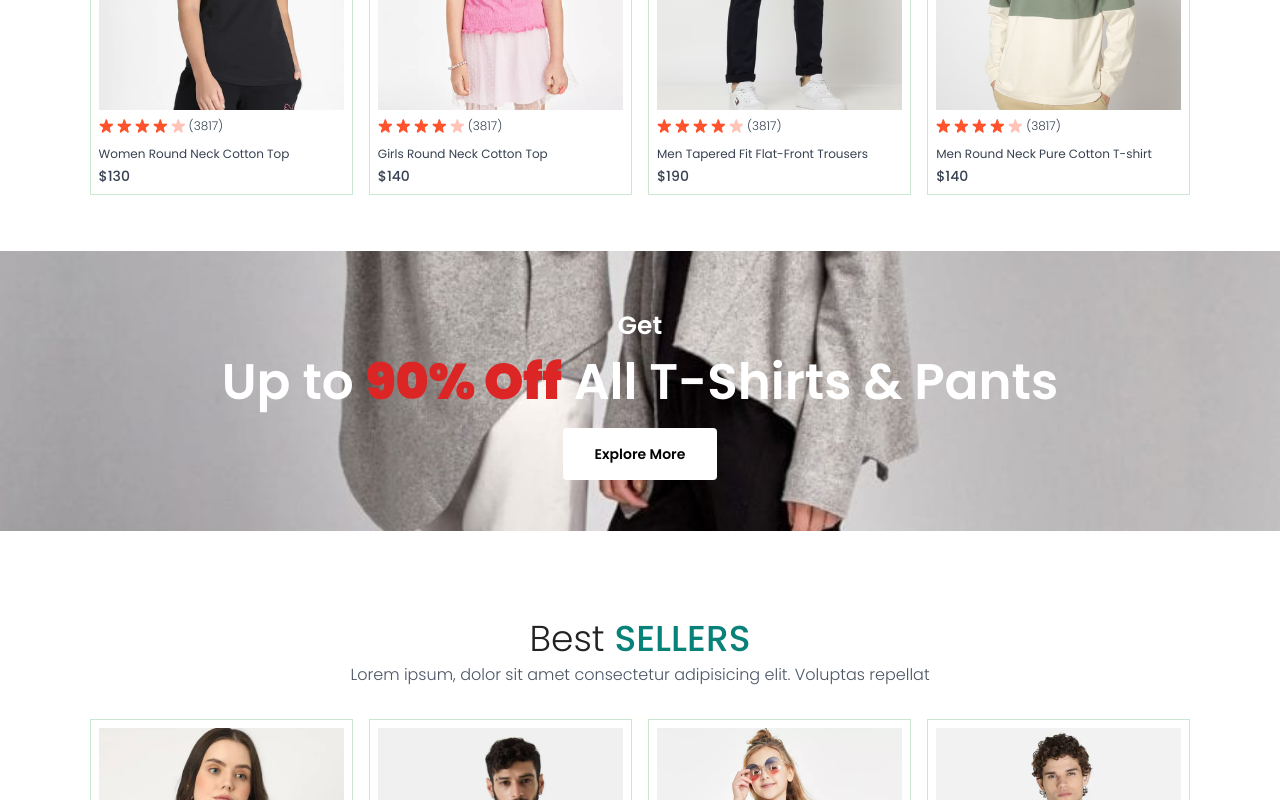
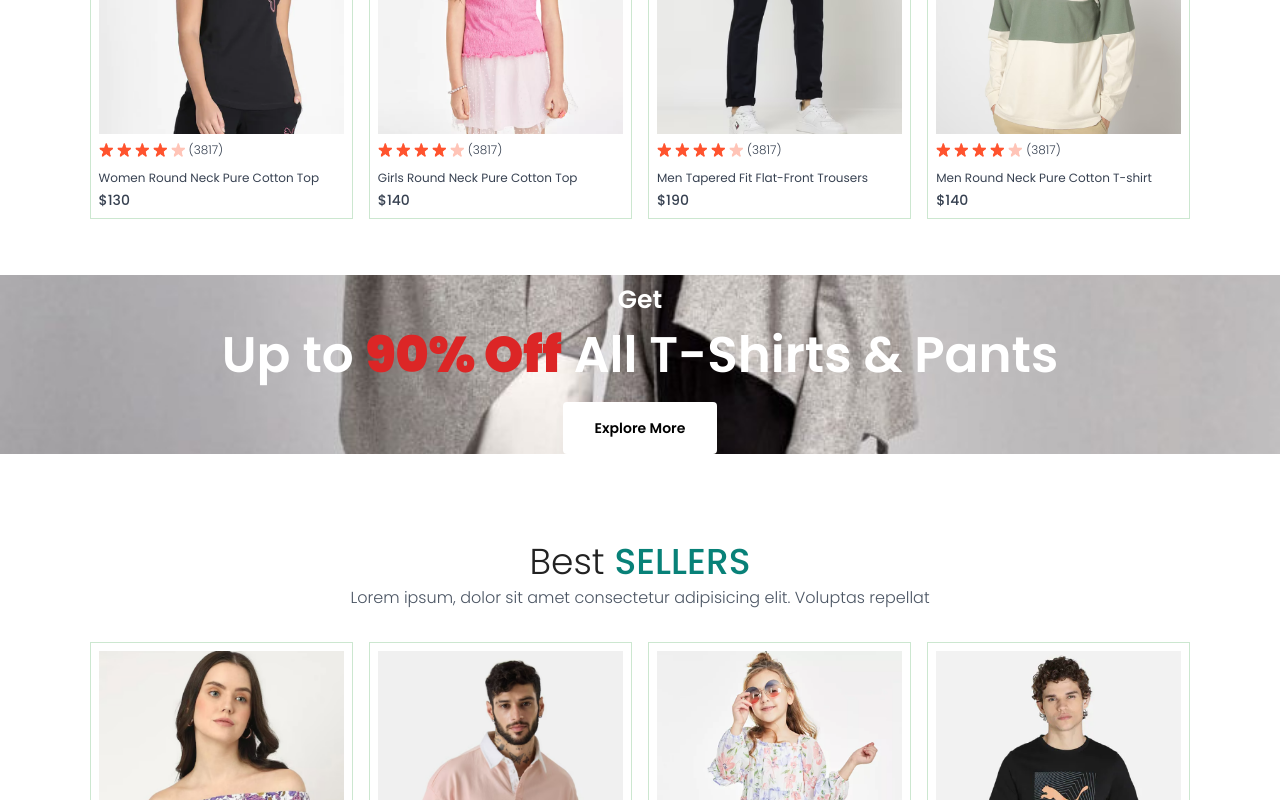
Before and after one commit to Murali3824/E-COMMERCE-MERNSTACK-PROJECT, a React (Vite) app in the folder frontend/: page / in a window 1280 px wide. Shown: the part 1360-2160 px from the top of the page. Built offline with nearby package versions, Linux system fonts and the light colour scheme.

Commit message:
frontend commited

```diff
--- a/frontend/src/assets/assets.js
+++ b/frontend/src/assets/assets.js
@@ -90,7 +90,7 @@ import b1_img from './b1.jpg'
 import b2_img from './b2.jpg'
 import b3_img from './b3.jpg'
 import b4_img from './b4.jpg'
-import b4_1_img from './b4.1.jpg'
+import b4_1_img from './b4.2.jpg'
 import b7_img from './b7.jpg'
 import b7_1_img from './b7.1.jpg'
 import b7_2_img from './b7.2.jpg'
@@ -150,7 +150,7 @@ export const assets = {
 export const products = [
     {
         _id: "aaaaa",
-        name: "Women Round Neck Cotton Top",
+        name: "Women Round Neck Pure Cotton Top",
         description: "A lightweight, usually knitted, pullover shirt, close-fitting and with a round neckline and short sleeves, worn as an undershirt or outer garment.",
         price: 100,
         image: [p_img1],
@@ -174,7 +174,7 @@ export const products = [
     },
     {
         _id: "aaaac",
-        name: "Girls Round Neck Cotton Top",
+        name: "Girls Round Neck Pure Cotton Top",
         description: "A lightweight, usually knitted, pullover shirt, close-fitting and with a round neckline and short sleeves, worn as an undershirt or outer garment.",
         price: 220,
         image: [p_img3],
@@ -198,7 +198,7 @@ export const products = [
     },
     {
         _id: "aaaae",
-        name: "Women Round Neck Cotton Top",
+        name: "Women Round Neck Pure Cotton Top",
         description: "A lightweight, usually knitted, pullover shirt, close-fitting and with a round neckline and short sleeves, worn as an undershirt or outer garment.",
         price: 130,
         image: [p_img5],
@@ -210,7 +210,7 @@ export const products = [
     },
     {
         _id: "aaaaf",
-        name: "Girls Round Neck Cotton Top",
+        name: "Girls Round Neck Pure Cotton Top",
         description: "A lightweight, usually knitted, pullover shirt, close-fitting and with a round neckline and short sleeves, worn as an undershirt or outer garment.",
         price: 140,
         image: [p_img6],
@@ -246,7 +246,7 @@ export const products = [
     },
     {
         _id: "aaaai",
-        name: "Girls Round Neck Cotton Top",
+        name: "Girls Round Neck Pure Cotton Top",
         description: "A lightweight, usually knitted, pullover shirt, close-fitting and with a round neckline and short sleeves, worn as an undershirt or outer garment.",
         price: 100,
         image: [p_img9],
@@ -294,7 +294,7 @@ export const products = [
     },
     {
         _id: "aaaam",
-        name: "Women Round Neck Cotton Top",
+        name: "Women Round Neck Pure Cotton Top",
         description: "A lightweight, usually knitted, pullover shirt, close-fitting and with a round neckline and short sleeves, worn as an undershirt or outer garment.",
         price: 130,
         image: [p_img13],
@@ -330,7 +330,7 @@ export const products = [
     },
     {
         _id: "aaaap",
-        name: "Girls Round Neck Cotton Top",
+        name: "Girls Round Neck Pure Cotton Top",
         description: "A lightweight, usually knitted, pullover shirt, close-fitting and with a round neckline and short sleeves, worn as an undershirt or outer garment.",
         price: 170,
         image: [p_img16],
@@ -438,7 +438,7 @@ export const products = [
     },
     {
         _id: "aaaay",
-        name: "Girls Round Neck Cotton Top",
+        name: "Girls Round Neck Pure Cotton Top",
         description: "A lightweight, usually knitted, pullover shirt, close-fitting and with a round neckline and short sleeves, worn as an undershirt or outer garment.",
         price: 190,
         image: [p_img25],
@@ -462,7 +462,7 @@ export const products = [
     },
     {
         _id: "aaaba",
-        name: "Girls Round Neck Cotton Top",
+        name: "Girls Round Neck Pure Cotton Top",
         description: "A lightweight, usually knitted, pullover shirt, close-fitting and with a round neckline and short sleeves, worn as an undershirt or outer garment.",
         price: 200,
         image: [p_img27],
@@ -486,7 +486,7 @@ export const products = [
     },
     {
         _id: "aaabc",
-        name: "Women Round Neck Cotton Top",
+        name: "Women Round Neck Pure Cotton Top",
         description: "A lightweight, usually knitted, pullover shirt, close-fitting and with a round neckline and short sleeves, worn as an undershirt or outer garment.",
         price: 210,
         image: [p_img29],
@@ -498,7 +498,7 @@ export const products = [
     },
     {
         _id: "aaabd",
-        name: "Girls Round Neck Cotton Top",
+        name: "Girls Round Neck Pure Cotton Top",
         description: "A lightweight, usually knitted, pullover shirt, close-fitting and with a round neckline and short sleeves, worn as an undershirt or outer garment.",
         price: 240,
         image: [p_img30],
@@ -534,7 +534,7 @@ export const products = [
     },
     {
         _id: "aaabg",
-        name: "Girls Round Neck Cotton Top",
+        name: "Girls Round Neck Pure Cotton Top",
         description: "A lightweight, usually knitted, pullover shirt, close-fitting and with a round neckline and short sleeves, worn as an undershirt or outer garment.",
         price: 230,
         image: [p_img33],
@@ -546,7 +546,7 @@ export const products = [
     },
     {
         _id: "aaabh",
-        name: "Women Round Neck Cotton Top",
+        name: "Women Round Neck Pure Cotton Top",
         description: "A lightweight, usually knitted, pullover shirt, close-fitting and with a round neckline and short sleeves, worn as an undershirt or outer garment.",
         price: 260,
         image: [p_img34],
@@ -582,7 +582,7 @@ export const products = [
     },
     {
         _id: "aaabk",
-        name: "Women Round Neck Cotton Top",
+        name: "Women Round Neck Pure Cotton Top",
         description: "A lightweight, usually knitted, pullover shirt, close-fitting and with a round neckline and short sleeves, worn as an undershirt or outer garment.",
         price: 250,
         image: [p_img37],
--- a/frontend/src/components/Discount.jsx
+++ b/frontend/src/components/Discount.jsx
@@ -3,7 +3,7 @@ import { assets } from '../assets/assets';
 
 const Discount = () => {
     return (
-        <div className='flex flex-col justify-center items-center text-center my-14  w-full h-[35vh] bg-cover bg-center' style={{ backgroundImage: `url(${assets.b4_img})` }}>
+        <div className='flex flex-col justify-center items-center text-center my-14  w-full h-max-[35vh] bg-cover bg-center' style={{ backgroundImage: `url(${assets.b4_1_img})` }}>
                 <div className='leading-snug p-1'>
                     <p className='text-white text-[20px] md:text-[25px] font-semibold py-1'>Get</p>
                     <b className='text-white text-[40px] md:text-[50px] font-semibold py-2.5'>Up to <b className='text-red-600'>90% Off</b> All T-Shirts & Pants</b>
--- a/frontend/src/components/Hero.jsx
+++ b/frontend/src/components/Hero.jsx
@@ -12,7 +12,7 @@ const Hero = () => {
             <div className=' w-full sm:w-1/2 flex flex-col gap-2 items-center justify-center pt-10 sm:py-0'>
                 <div className='flex flex-col gap-3'>
                     <b className='text-[#222] font-medium px-4 text-3xl lg:text-5xl'>Provided Discount</b>
-                    <b className='text-[#222] font-medium px-4 text-3xl lg:text-5xl'>On all <b><TextAnimi/></b> </b>
+                    <b className='text-[#222] font-medium px-4 text-3xl lg:text-5xl'>On all<b><TextAnimi/></b> </b>
                 </div>
                 <Link className=' cursor-pointer w-52  text-sm bg-cover bg-center  mt-5 p-2 text-[#088178]' style={{ backgroundImage: `url(${assets.button_bg})` }}>
                     <p className='text-center px-4 font-medium text-sm md:text-base'>Shop Now </p>
--- a/frontend/src/components/Navbar.jsx
+++ b/frontend/src/components/Navbar.jsx
@@ -67,7 +67,7 @@ const Navbar = () => {
                         <img src={assets.cross_icon} className=' w-[12px]' alt="" />
                     </div>
                     <NavLink onClick={()=>setVisible(false)} className='py-2 pl-6 ' to='/'>HOME</NavLink>
-                    <NavLink onClick={()=>setVisible(false)} className='py-2 pl-6 ' to='/collection'>COLLECTION</NavLink>
+                    <NavLink onClick={()=>setVisible(false)} className='py-2 pl-6 ' to='/shop'>SHOP</NavLink>
                     <NavLink onClick={()=>setVisible(false)} className='py-2 pl-6 ' to='/about'>ABOUT</NavLink>
                     <NavLink onClick={()=>setVisible(false)} className='py-2 pl-6 ' to='/contact'>CONTACT</NavLink>
                 </div>
--- a/frontend/src/components/NewsetterBox.jsx
+++ b/frontend/src/components/NewsetterBox.jsx
@@ -14,7 +14,7 @@ const NewsetterBox = () => {
             </p>
             <form onSubmit={onSubmitHandler} className='w-full sm:w-1/2 flex items-center gap-3 mx-auto my-6 border pl-3'>
                 <input className='w-full sm:flex-1 outline-none' type="email" placeholder='Enter your email' required />
-                <button  className='bg-black text-white text-xs px-10 py-4 ' type='submit'>Subscribe</button>
+                <button  className='bg-black text-white text-xs px-5 sm:px-10 py-4 ' type='submit'>Subscribe</button>
             </form>
         </div>
     );
--- a/frontend/src/main.jsx
+++ b/frontend/src/main.jsx
@@ -5,7 +5,7 @@ import './index.css'
 import ShopContextProvider from './context/ShopContext.jsx'
 
 createRoot(document.getElementById('root')).render(
-  <BrowserRouter >
+  <BrowserRouter >z
     <ShopContextProvider>
       <App />
     </ShopContextProvider>
--- a/frontend/src/pages/About.jsx
+++ b/frontend/src/pages/About.jsx
@@ -8,7 +8,7 @@ const About = () => {
         <div>
             <div className='leading-[54px] p-1 flex flex-col justify-center items-center text-center w-full h-[35vh] bg-cover bg-center' style={{ backgroundImage: `url(${assets.banner_img})` }}>
                 <p className='text-white text-[45px] md:text-[50px] font-semibold py-2.5'>#KnowUS</p>
-                <p className='text-white text-[14px] md:text-[16px] p-1 text-nowrap'>positive feelings about the ecommerce brand</p>
+                <p className='text-white text-[14px] md:text-[16px] p-1 text-wrap'>positive feelings about the ecommerce brand</p>
             </div>
             <div className='px-4 sm:px-[5vw] md:px-[6vw] lg:px-[7vw]'>
 
--- a/frontend/src/pages/Cart.jsx
+++ b/frontend/src/pages/Cart.jsx
@@ -45,7 +45,7 @@ const Cart = () => {
                                     <div>
                                         <p className='text-xs sm:text-lg font-medium'>{productData.name}</p>
                                         <div className='flex items-center gap-5 mt-2'>
-                                            <p>{currency}{productData.price * item.quantity}</p>
+                                            <p>{currency}{productData.price}</p>
                                             <p className='px-2 sm:px-3 sm:py-1 border rounded bg-gray-100'>{item.size}</p>
                                         </div>
                                     </div>
--- a/frontend/src/pages/Collection.jsx
+++ b/frontend/src/pages/Collection.jsx
@@ -85,7 +85,7 @@ const Collection = () => {
         <div>
             <div className='leading-[54px] p-1 flex flex-col justify-center items-center text-center w-full h-[35vh] bg-cover bg-center' style={{ backgroundImage: `url(${assets.banner2_img})` }}>
                     <p className='text-white text-[45px] md:text-[50px] font-semibold py-2.5'>#stayHOME</p>
-                    <p className='text-white text-[14px] md:text-[16px] p-1 text-nowrap'>Save more money with coupons & up to 70% off!</p>
+                    <p className='text-white text-[14px] md:text-[16px] p-1 text-wrap'>Save more money with coupons & up to 70% off!</p>
             </div>
             <div className='px-4 sm:px-[5vw] md:px-[6vw] lg:px-[7vw] flex flex-col sm:flex-row gap-1 sm:gap-10 pt-10 border-t'>
 
@@ -137,7 +137,7 @@ const Collection = () => {
                     <div className='flex justify-between text-2xl sm:text-3xl mb-4'>
                         <Title text1={'All'} text2={'COLLECTIONS'} />
                         {/* Product Sort  */}
-                        <select onChange={(e)=>setSortType(e.target.value)} className='border-2 border-gray-300 text-sm p-1 w-[100px]'>
+                        <select onChange={(e)=>setSortType(e.target.value)} className='border-2 border-gray-300 text-sm h-[30px] sm:h-auto p-1 w-[110px]'>
                             <option value="relavent">Relavent</option>
                             <option value="low-high">Low to High</option>
                             <option value="high-low">High to Low</option>
--- a/frontend/src/pages/Contact.jsx
+++ b/frontend/src/pages/Contact.jsx
@@ -8,7 +8,7 @@ const Contact = () => {
         <div>
             <div className='leading-[54px] p-1 flex flex-col justify-center items-center text-center w-full h-[35vh] bg-cover bg-center' style={{ backgroundImage: `url(${assets.banner3_img})` }}>
                     <p className='text-white text-[45px] md:text-[50px] font-semibold py-2.5'>#let's_TALK</p>
-                    <p className='text-white text-[14px] md:text-[16px] p-1 text-nowrap'>LEAVE A MESSAGE, We Love To Hear Form You!</p>
+                    <p className='text-white text-[14px] md:text-[16px] p-1 text-wrap'>LEAVE A MESSAGE, We Love To Hear Form You!</p>
             </div>
             <div className='px-4 sm:px-[5vw] md:px-[6vw] lg:px-[7vw] text-2xl sm:text-3xl text-center pt-10 border-t'>
                 <Title text1={'Contact'} text2={'US'}/>
```
Also changed, not shown: frontend/src/assets/b4.2.jpg (added).
